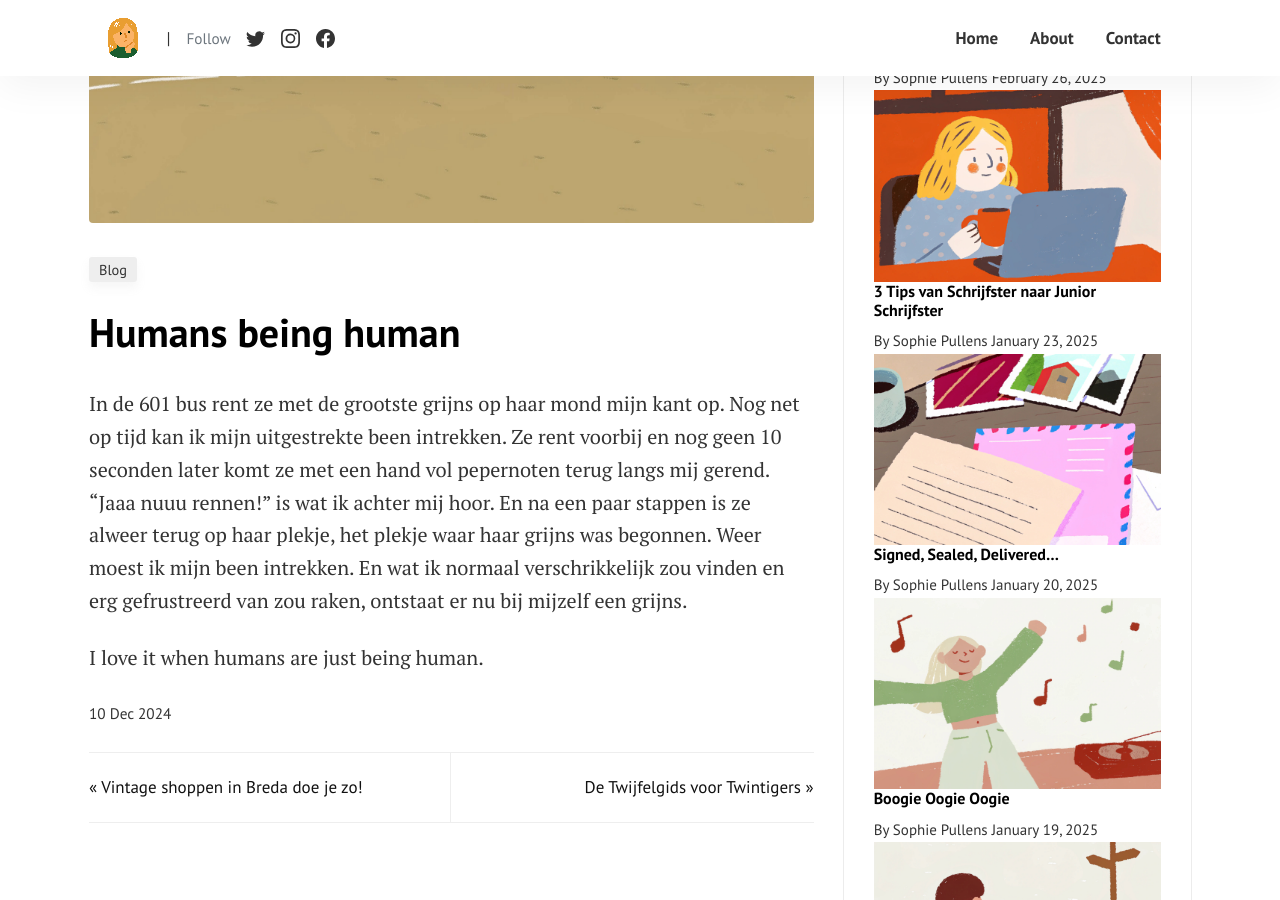
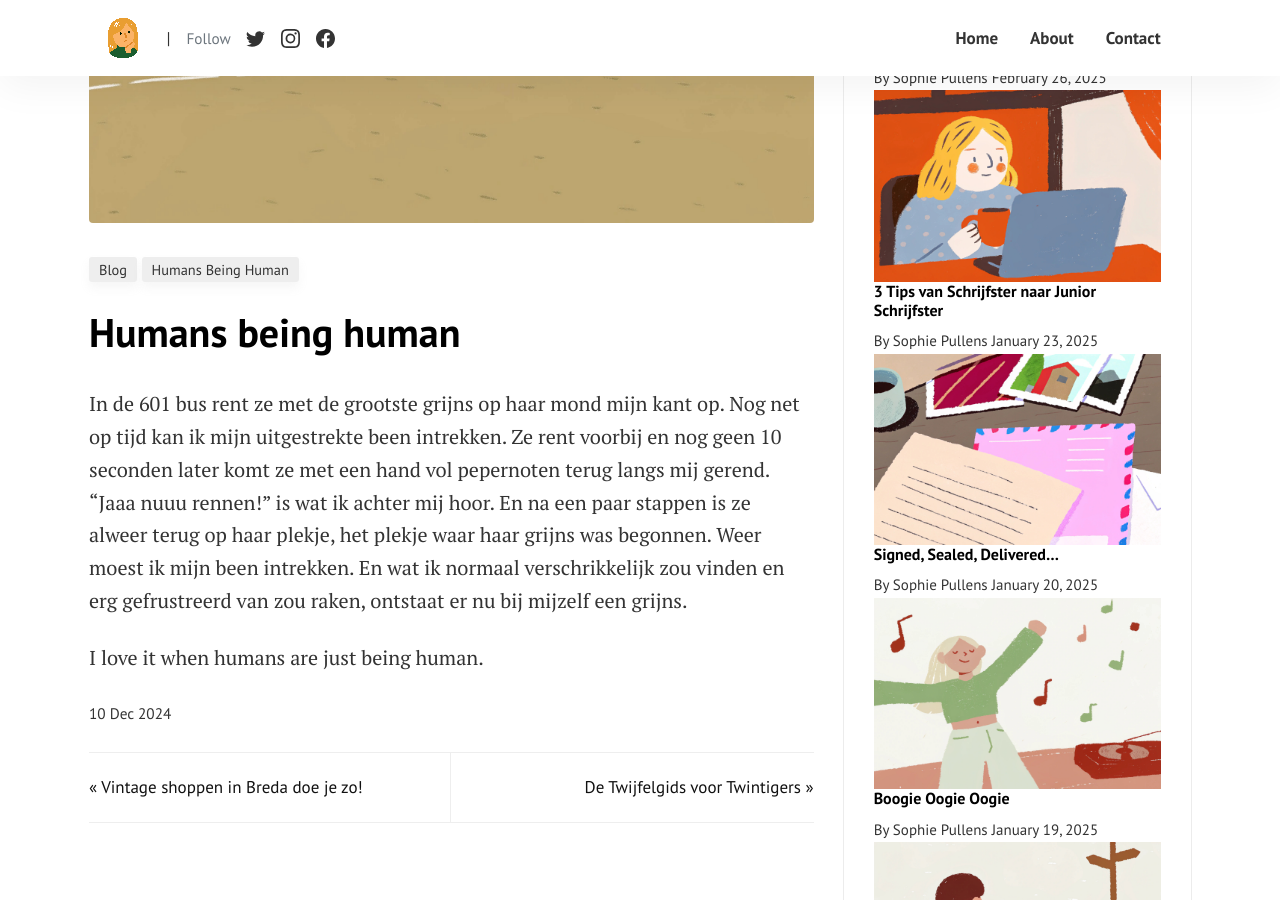
Before and after one commit to SoofsFilosophie/soofsfilosophie.github.io, a Jekyll site: the page built from _posts/2024-12-10-Humans-being-human.md, in a window 1280 px wide and 900 px high, scrolled down 376 px. Built offline with Jekyll 4.4.1, drawn with Linux system fonts in a browser that asks for light colours; comment, search, counter and statistics services are not loaded.

Commit message:
Update 2024-12-10-Humans-being-human.md

```diff
--- a/_posts/2024-12-10-Humans-being-human.md
+++ b/_posts/2024-12-10-Humans-being-human.md
@@ -1,7 +1,7 @@
 ---
 layout: post
 title: "Humans being human"
-categories: [Blog]
+categories: [Blog, Humans being Human]
 image: assets/images/3.jpg
 ---
 
```
